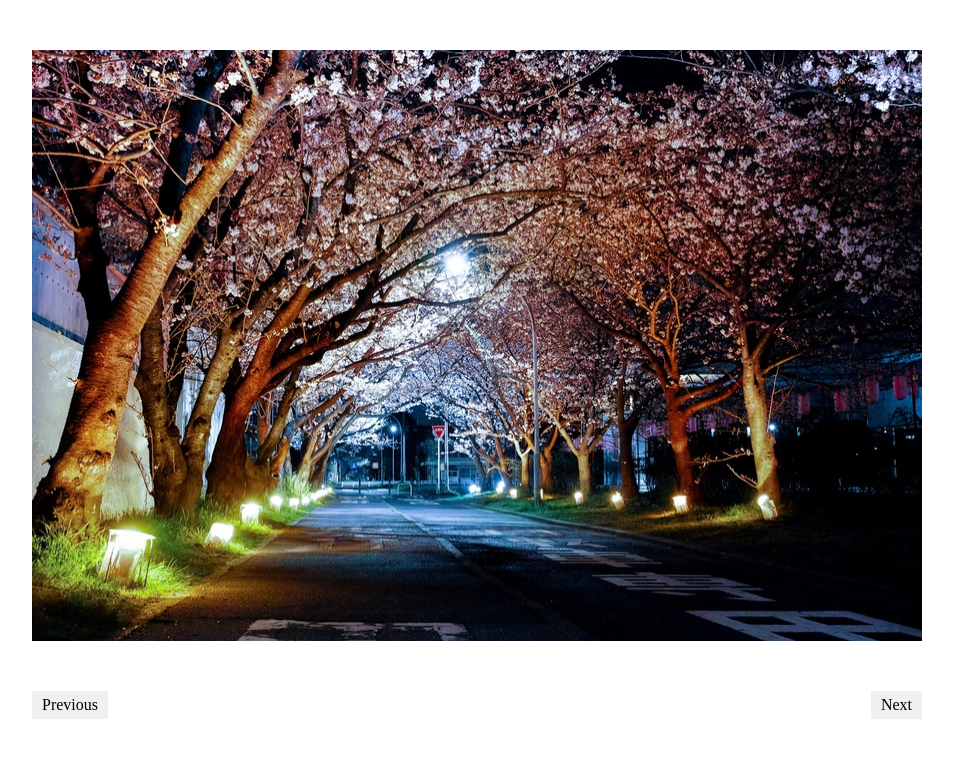
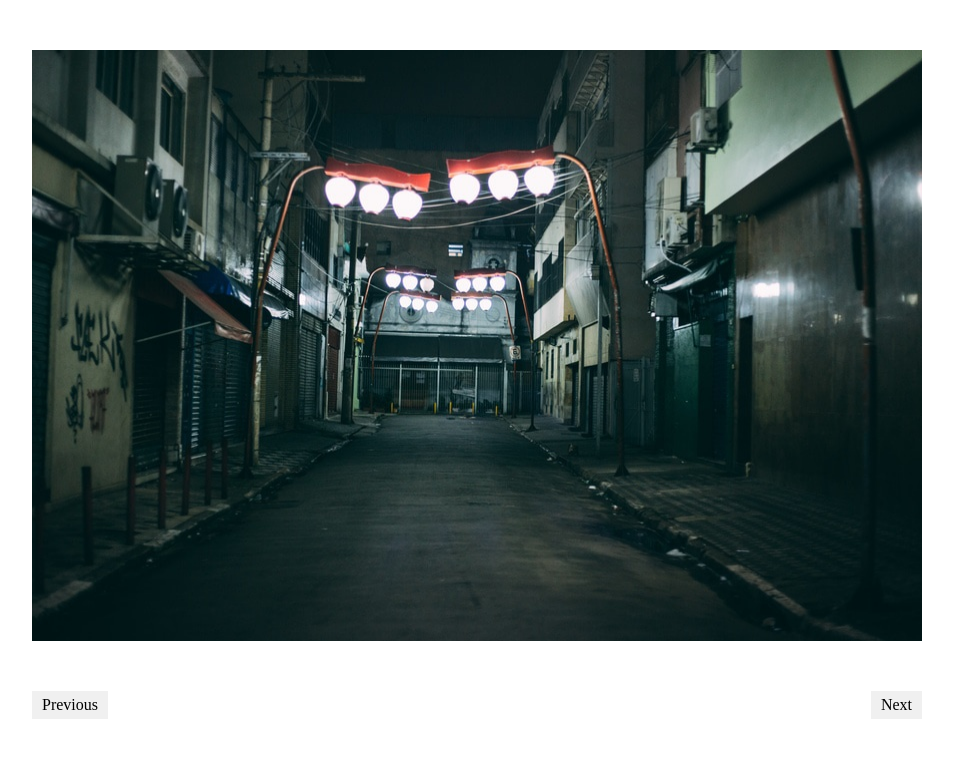
Before and after one commit to v3lvetnoise/simple_jquery_slider, a plain HTML site: page index.html in a window 1280 px wide. Both pictures are taken after a click on the link "Previous". Shown: the whole page, without its empty margins (163-1116 px from the left). Drawn offline with Linux system fonts and the light colour scheme.

Commit message:
Add a previous/next navigation

```diff
--- a/index.html
+++ b/index.html
@@ -13,8 +13,8 @@
       <img id="image_3" src="images/image_3.jpeg">
       <img id="image_4" src="images/image_4.jpeg">
     </div>
-    <a href="#" class="navigation_button left">Previous</a>
-    <a href="#" class="navigation_button right">Next</a>
+    <a href="#" class="navigation_button left" onclick="showPreviousSlide()">Previous</a>
+    <a href="#" class="navigation_button right" onclick="showNextSlide()">Next</a>
   </div>
 
   <script src="js/jquery-3.1.1.min.js"></script>
--- a/js/script.js
+++ b/js/script.js
@@ -2,25 +2,54 @@
 
 var slideId = 1;
 var nextSlideId = 2;
+var counter = $("#slider > img").length;
+var loop;
 
 $(document).ready(function(){
   $("#slider > img#image_1").fadeIn(300);
   startSlider();
 });
 
+function changeSlides() {
+  if (nextSlideId > counter) {
+    nextSlideId = 1;
+    slideId = 1;
+  }
+  $("#slider > img").fadeOut(300);
+  $("#slider > img#image_" + nextSlideId).fadeIn(300);
+  slideId = nextSlideId;
+  nextSlideId++;
+}
+
 function startSlider() {
-  var counter = $("#slider > img").length;
+  loop = setInterval(changeSlides, 3000);
+}
 
-  setInterval(function() {
+function stopSlider() {
+  window.clearInterval(loop);
+}
 
-    if (nextSlideId > counter) {
-      nextSlideId = 1;
-      slideId = 1;
-    }
+function showPreviousSlide() {
+  var newId = slideId - 1;
+  showNewSlide(newId);
+}
 
-    $("#slider > img").fadeOut(300);
-    $("#slider > img#image_" + nextSlideId).fadeIn(300);
-    slideId = nextSlideId;
-    nextSlideId++;
-  }, 3000);
-};
+function showNextSlide() {
+  var newId = slideId + 1;
+  showNewSlide(newId);
+}
+
+function showNewSlide(id) {
+  stopSlider();
+  if (id > counter) {
+    id = 1;
+  } else if (id < 1) {
+    id = counter;
+  }
+
+  $("#slider > img").fadeOut(300);
+  $("#slider > img#image_" + id).fadeIn(300);
+  slideId = id;
+  nextSlideId = id + 1;
+  startSlider();
+}
```
